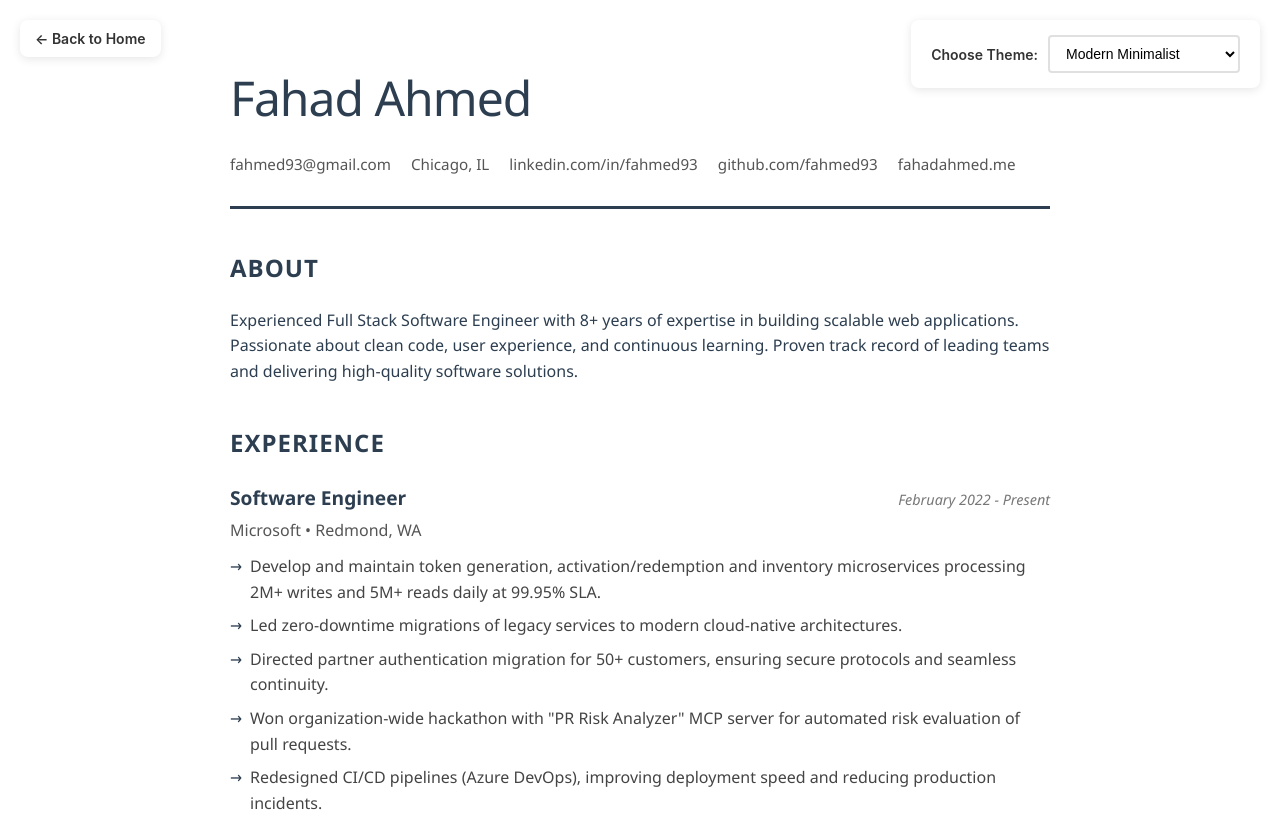
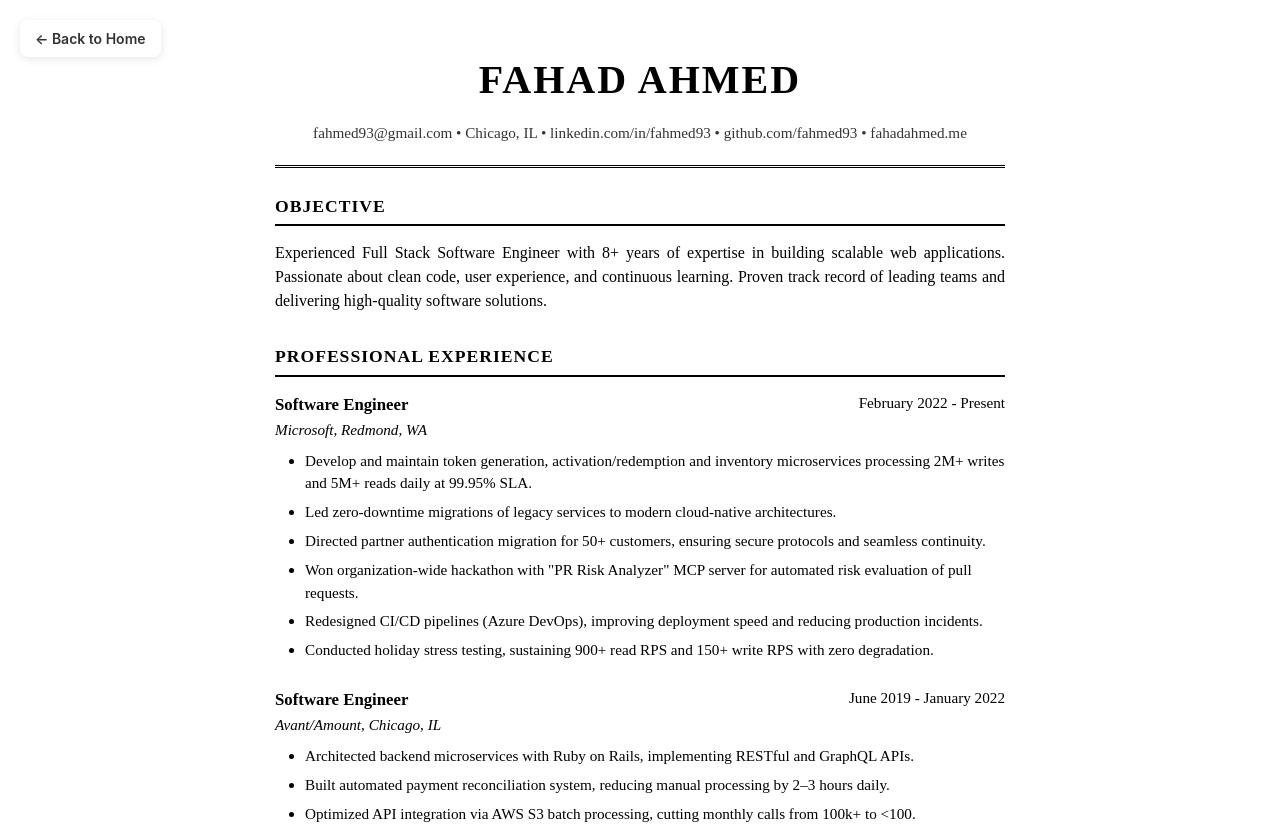
Before and after one commit to fahmed93/fahmed93.github.io, a React (Vite) app: page /resume in a window 1280 px wide. Shown: the top 824 px of the page. Built offline with nearby package versions, Linux system fonts and the light colour scheme.

Commit message:
Set Classic Traditional as default theme and hide theme switcher
Co-authored-by: fahmed93 <4407704+fahmed93@users.noreply.github.com>

```diff
--- a/src/pages/ResumePage.jsx
+++ b/src/pages/ResumePage.jsx
@@ -1,28 +1,12 @@
 import { useState, useEffect } from 'react';
 import { Link } from 'react-router-dom';
-import ThemeSwitcher from '../components/ThemeSwitcher';
 import { loadResume } from '../utils/resumeParser';
 import './ResumePage.css';
 
-// Import all themes
-import ModernMinimalist from '../themes/ModernMinimalist';
-import ProfessionalCorporate from '../themes/ProfessionalCorporate';
-import CompactDense from '../themes/CompactDense';
-import TimelineBased from '../themes/TimelineBased';
+// Import Classic Traditional theme
 import ClassicTraditional from '../themes/ClassicTraditional';
-import Glassmorphism from '../themes/Glassmorphism';
-
-const themes = [
-  { id: 'modern-minimalist', name: 'Modern Minimalist', component: ModernMinimalist },
-  { id: 'professional-corporate', name: 'Professional Corporate', component: ProfessionalCorporate },
-  { id: 'compact-dense', name: 'Compact Dense', component: CompactDense },
-  { id: 'timeline-based', name: 'Timeline Based', component: TimelineBased },
-  { id: 'classic-traditional', name: 'Classic Traditional', component: ClassicTraditional },
-  { id: 'glassmorphism', name: 'Glassmorphism', component: Glassmorphism },
-];
 
 function ResumePage() {
-  const [currentTheme, setCurrentTheme] = useState('modern-minimalist');
   const [resumeData, setResumeData] = useState(null);
   const [loading, setLoading] = useState(true);
 
@@ -41,10 +25,6 @@ function ResumePage() {
     fetchResume();
   }, []);
 
-  const handleThemeChange = (themeId) => {
-    setCurrentTheme(themeId);
-  };
-
   if (loading) {
     return <div className="loading">Loading resume...</div>;
   }
@@ -53,18 +33,10 @@ function ResumePage() {
     return <div className="error">Failed to load resume data</div>;
   }
 
-  const selectedTheme = themes.find(theme => theme.id === currentTheme);
-  const ThemeComponent = selectedTheme?.component;
-
   return (
     <div className="app">
       <Link to="/" className="back-home-link">← Back to Home</Link>
-      <ThemeSwitcher
-        themes={themes}
-        currentTheme={currentTheme}
-        onThemeChange={handleThemeChange}
-      />
-      {ThemeComponent && <ThemeComponent resume={resumeData} />}
+      <ClassicTraditional resume={resumeData} />
     </div>
   );
 }
```
